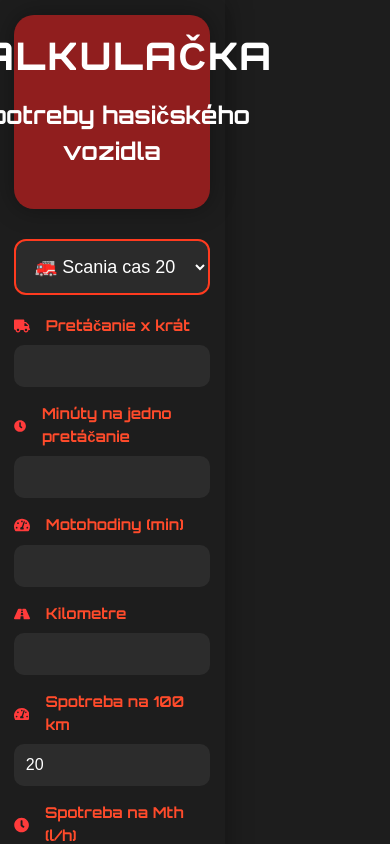
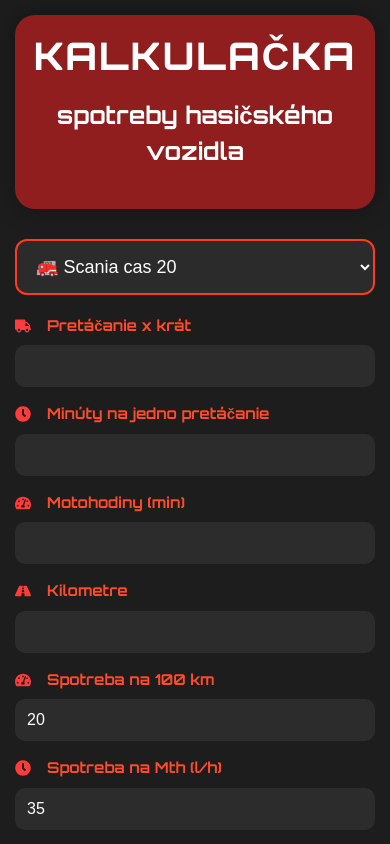
Before and after one commit to knapcikmarek/vyuctovanie, a React (Vite) app: page / in a window 390 px wide. Shown: the top 844 px of the page. Built offline with nearby package versions, Linux system fonts and the light colour scheme.

Commit message:
uprava percenta main sidebar  rightpanel

```diff
--- a/src/App.css
+++ b/src/App.css
@@ -553,7 +553,7 @@ label {
 
     .main-panel{
       display: block;
-        width:50%;
+        width:360px;
         padding:15px;
         margin:0px;
         border-radius: 0;
```
